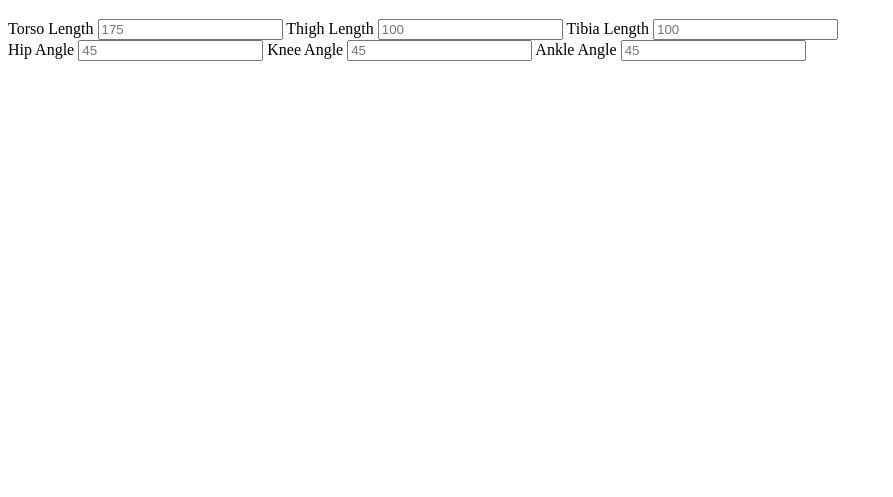
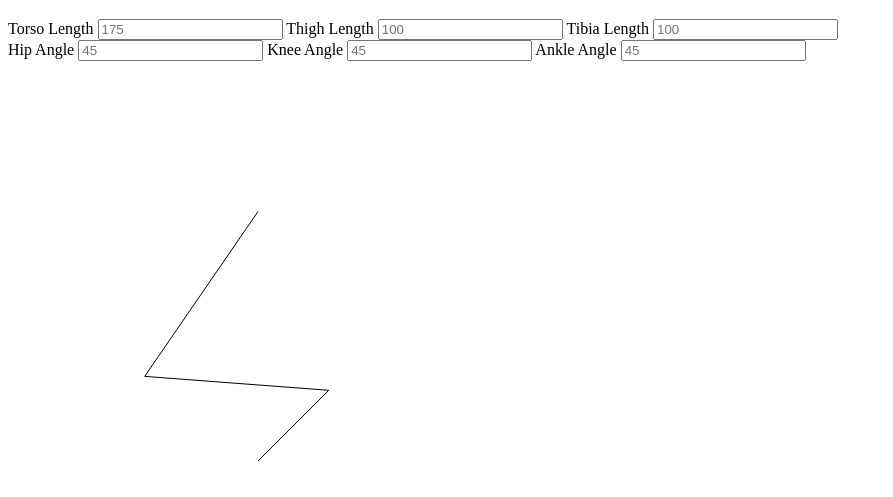
Before and after one commit to JacobCairncross/SquatVisualiser, a plain HTML site: page index.html in a window 1280 px wide. Shown: the part 61-558 px from the top of the page, without its empty margins (0-893 px from the left). Drawn offline with Linux system fonts and the light colour scheme.

Commit message:
feat: draws squat

```diff
--- a/index.html
+++ b/index.html
@@ -23,7 +23,7 @@
             <div id="angles">
                 <label>
                     Hip Angle
-                    <input type="number" id="torsoAngle" placeholder="45"/>
+                    <input type="number" id="hipAngle" placeholder="45"/>
                 </label>
                 <label>
                     Knee Angle
--- a/squat.js
+++ b/squat.js
@@ -7,13 +7,13 @@ let kneeAngle;
 let hipAngle;
 
 const setValues = () => {
-    tibiaLength = document.getElementById('tibiaLength') ?? 100
-    thighLength = document.getElementById('thighLength') ?? 100
-    torsoLength = document.getElementById('torsoLength') ?? 175
-    ankleAngle = document.getElementById('ankleAngle') * (Math.PI/180) ?? 1
-    kneeAngle = document.getElementById('kneeAngle') * (Math.PI/180) ?? 2
-    hipAngle = document.getElementById('hipAngle') * (Math.PI/180) ?? Math.PI/2
-    heelPosition = {x: 250, y: 500}
+    tibiaLength = document.getElementById('tibiaLength').value != "" ? document.getElementById('tibiaLength').value : 100
+    thighLength = document.getElementById('thighLength').value != "" ? document.getElementById('tibiaLength').value : 100
+    torsoLength = document.getElementById('torsoLength').value != "" ? document.getElementById('tibiaLength').value : 200
+    ankleAngle = document.getElementById('ankleAngle').value != "" ? document.getElementById('tibiaLength').value * (Math.PI/180) : Math.PI/4
+    kneeAngle = document.getElementById('kneeAngle').value != "" ? document.getElementById('tibiaLength').value * (Math.PI/180) : Math.PI/2
+    hipAngle = document.getElementById('hipAngle').value != "" ? document.getElementById('tibiaLength').value * (Math.PI/180) : (Math.PI*3)/4
+    heelPosition = {x: 0, y: 0}
 }
 
 const inputs = [document.getElementById('tibiaLength'),
@@ -52,15 +52,19 @@ const drawSquat = () => {
     const canvas = document.getElementById("tutorial");
     const ctx = canvas.getContext("2d");
 
-    const kneePosition = calculatePosition(tibiaLength, ankleAngle, heelPosition)
-    const waistPosition = calculatePosition(thighLength, kneeAngle, kneePosition)
-    const neckPosition = calculatePosition(torsoLength, hipAngle, waistPosition)
+    // const kneePosition = calculatePosition(tibiaLength, ankleAngle, heelPosition)
+    // const waistPosition = calculatePosition(thighLength, kneeAngle, kneePosition)
+    // const neckPosition = calculatePosition(torsoLength, hipAngle, waistPosition)
+
+    const kneePosition = calculateKneePosition()
+    const hipPosition = calculateHipPosition()
+    const neckPosition = calculateNeckPosition(hipPosition)
 
     ctx.beginPath()
-    ctx.moveTo(heelPosition.x, heelPosition.y)
-    ctx.lineTo(kneePosition.x, kneePosition.y)
-    ctx.lineTo(waistPosition.x, waistPosition.y)
-    ctx.lineTo(neckPosition.x, neckPosition.y)
+    ctx.moveTo(heelPosition.x+250, 400-heelPosition.y)
+    ctx.lineTo(kneePosition.x+250, 400-kneePosition.y)
+    ctx.lineTo(hipPosition.x+250, 400-hipPosition.y)
+    ctx.lineTo(neckPosition.x+250, 400-neckPosition.y)
 
     ctx.stroke()
 }
@@ -72,6 +76,42 @@ const calculatePosition = (length, angle, startingPosition) => {
     }
 }
 
+const calculateKneePosition = () => {
+    // if we know all values apart from phi in the explanation diagram then knee position is
+    // simple trigonometry
+    return {
+        x: tibiaLength*Math.cos(ankleAngle),
+        y: tibiaLength*Math.sin(ankleAngle)
+    }
+}
+
+const calculateHipPosition = () => {
+    // Looking at the diagram this requires the cos rule to establish sigmaPrime (the length oposite sigma).
+    // Then using the sine rule we can establish yPrime, the angle opposite y.
+    // Then since a straight line is 180 degrees its just a little subtraction to calculate the missing angle.
+    // From this we can use trig much like finding out the knee position
+    const sigmaPrime = Math.sqrt(tibiaLength**2 + thighLength**2 - 2*tibiaLength*thighLength*Math.cos(kneeAngle))
+    const yPrime = Math.asin((thighLength*Math.sin(kneeAngle))/ sigmaPrime)
+    const omega = 180 - yPrime - ankleAngle
+
+    return {
+        x: sigmaPrime*Math.cos(omega),
+        y: sigmaPrime*Math.sin(omega)
+    }
+}
+
+const calculateNeckPosition = (torsoPosition) => {
+    // To figure out the neck position we use the knowledge of the hip postion
+    // along with the knowledge of the torso length AND the fact that the neck
+    // will be directly above the heel meaning we know the adjacent line
+    // now we just need to do pythagoras
+    const epsilon = Math.sqrt(torsoLength**2 - torsoPosition.x**2)
+    return {
+        x: 0,
+        y: torsoPosition.y + epsilon
+    }
+}
+
 // Given lengths of these three lines, figure out angles to ensure top
 // is directly above the bottom at different angles of the middle section
 //
@@ -80,4 +120,7 @@ const calculateAngles = (tibiaLength, thighLength, torsoLength, thighAngle) => {
     console.error("Not implemented")
 }
 
-window.addEventListener('load', drawSquat);
+window.addEventListener('load', () => {
+    setValues();
+    drawSquat();
+});
```
